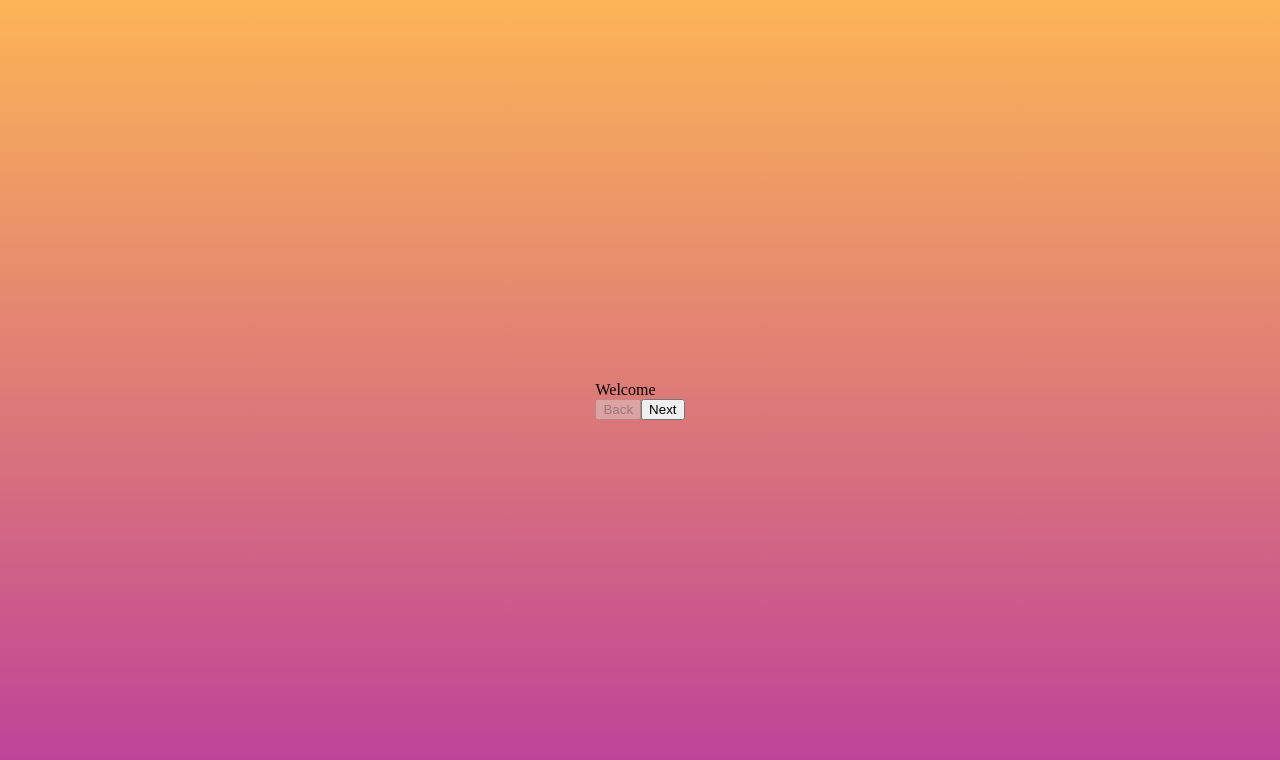
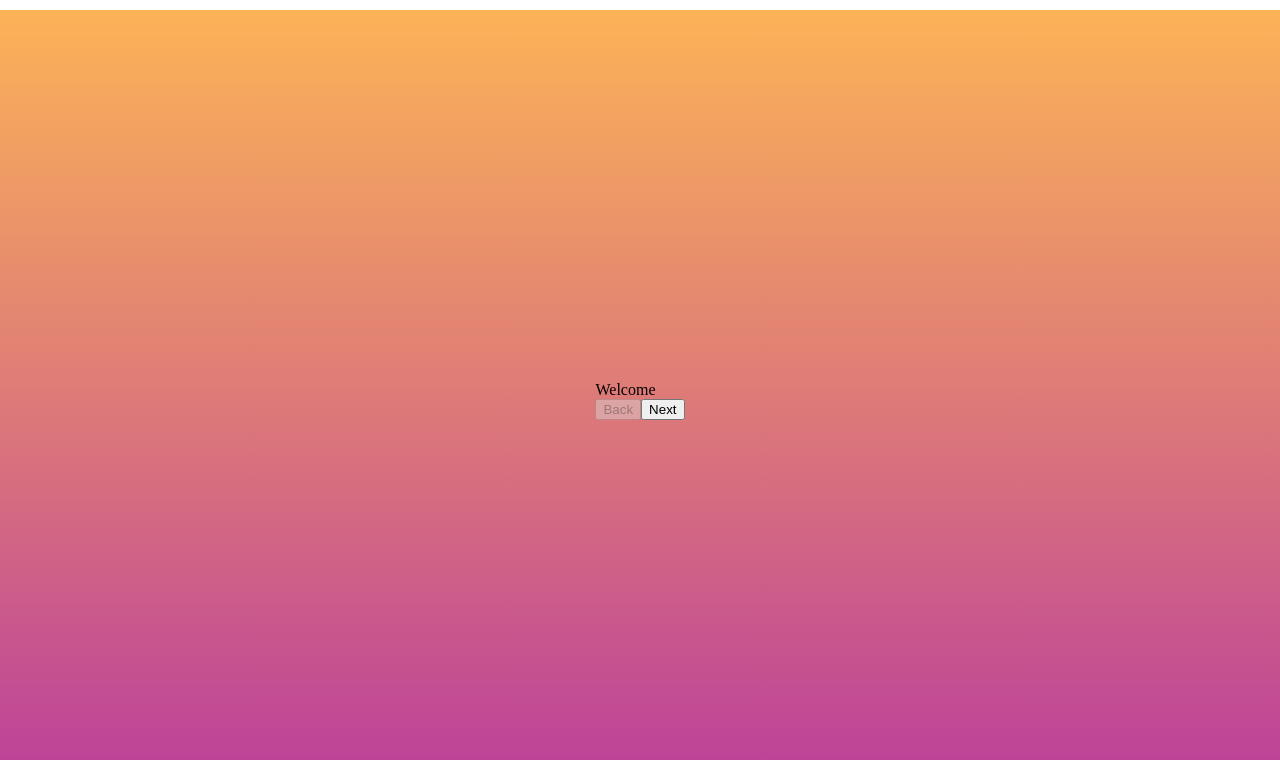
Before and after one commit to AkaraTawng/client-design-questionairre, a React (Vite) app: page / in a window 1280 px wide. Shown: the top 760 px of the page. Built offline with nearby package versions, Linux system fonts and the light colour scheme.

Commit message:
add progress bar

```diff
--- a/src/components/Form.jsx
+++ b/src/components/Form.jsx
@@ -79,14 +79,12 @@ function Form() {
     }
   }
 
-
-
-
   return (
     <FormWrapperOuter>
-        <ProgressBar></ProgressBar>
+        <ProgressBarContainer>
+          <ProgressBar style={{width: `${page * 8}%`}}></ProgressBar>
+        </ProgressBarContainer>
         <FormWrapperInner>
-        <Header></Header>
         <Body>{pageDisplay()}</Body>
         <Footer>
             <PrevButton disabled={page === 0} type="button" onClick={handleDecrementClick}>Back</PrevButton>
@@ -106,19 +104,23 @@ const FormWrapperOuter  = styled.form`
     align-items: center;
 `;
 
+const ProgressBarContainer = styled.div`
+    background-color: white;
+    height: 10px;
+    width: 100vw;
+    position: absolute;
+    top: 0;
+`;
 const ProgressBar = styled.div`
-
+   height: 100%;
+   /* width: 7.5%; */
+   background-color: lightgreen;
 `;
 
 const FormWrapperInner = styled.div`
 
 `;
 
-const Header = styled.header`
-    h1 {
-      color: red;
-    }
-`;
 
 const Body = styled.main`
 
```
